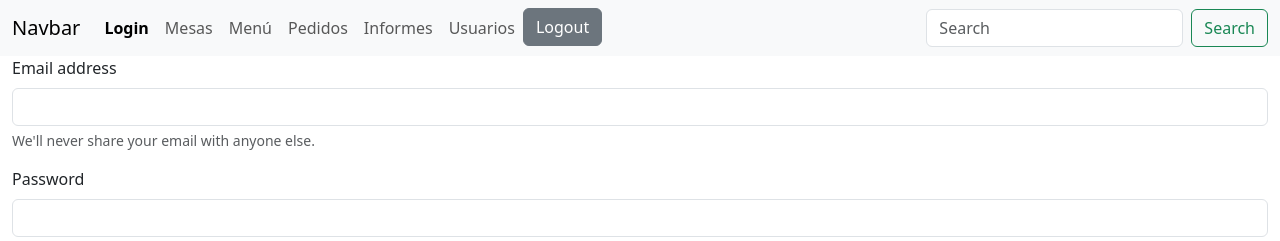
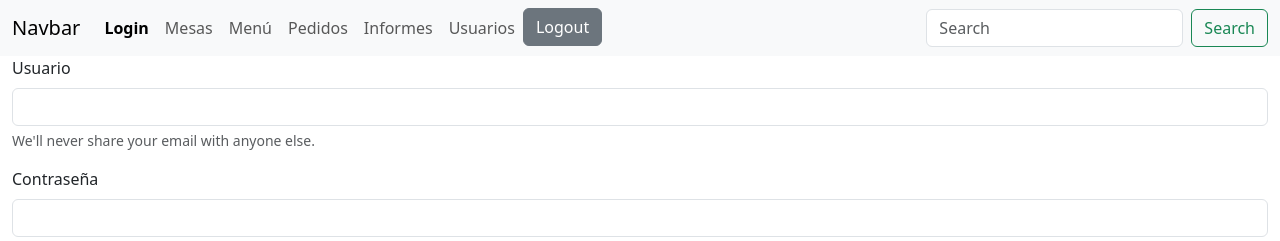
Before and after one commit to LMorenoZ/GestorRestaurante-Frontend, a Vue app: page /login in a window 1280 px wide. Shown: the top 241 px of the page. Built offline with nearby package versions, Linux system fonts and the light colour scheme.

Commit message:
Formulario de login completado

```diff
--- a/src/views/LoginView.vue
+++ b/src/views/LoginView.vue
@@ -2,12 +2,12 @@
     <div class="container-fluid">
         <form>
             <div class="mb-3">
-                <label for="exampleInputEmail1" class="form-label">Email address</label>
+                <label for="exampleInputEmail1" class="form-label">Usuario</label>
                 <input type="email" class="form-control" id="exampleInputEmail1" aria-describedby="emailHelp">
                 <div id="emailHelp" class="form-text">We'll never share your email with anyone else.</div>
             </div>
             <div class="mb-3">
-                <label for="exampleInputPassword1" class="form-label">Password</label>
+                <label for="exampleInputPassword1" class="form-label">Contraseña</label>
                 <input type="password" class="form-control" id="exampleInputPassword1">
             </div>
             <div class="mb-3 form-check">
```
